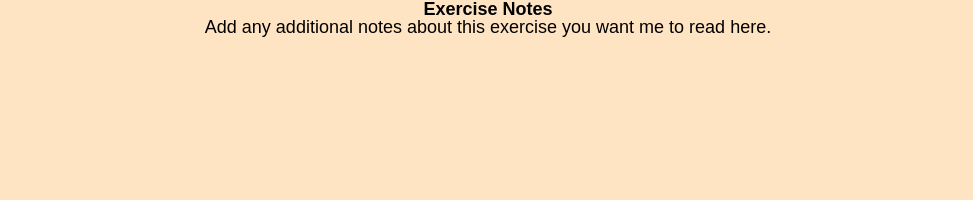
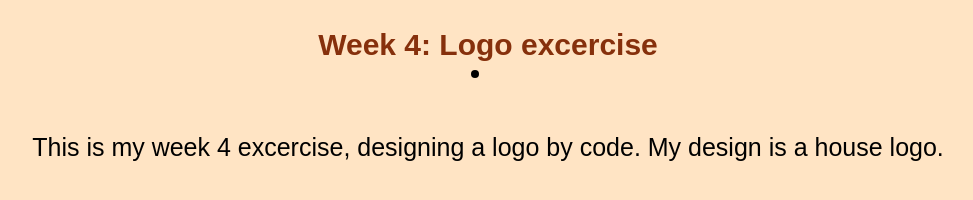
Before and after one commit to Ngan2302/Ngan, a plain HTML site: page week4.html in a window 1280 px wide. Shown: the whole page, without its empty margins (152-1125 px from the left). Drawn offline with nearby package versions, Linux system fonts and the light colour scheme.

Commit message:
Update week4.html

```diff
--- a/week4.html
+++ b/week4.html
@@ -6,11 +6,12 @@
         <script src="week4.js"></script>
         <link rel="stylesheet" href="index.css">
     </head>
-    <body>
-        <main>
-        </main>
+        <body>
+           <h1><br>Week 4: Logo excercise</h1>
+            <li>
+                <br><br><br>This is my week 4 excercise, designing a logo by code.
+                My design is a house logo.
+            </li>
 
-        <h2>Exercise Notes</h2>
-        <p>Add any additional notes about this exercise you want me to read here.</p>
-    </body>
+        </body>
 </html>
```
